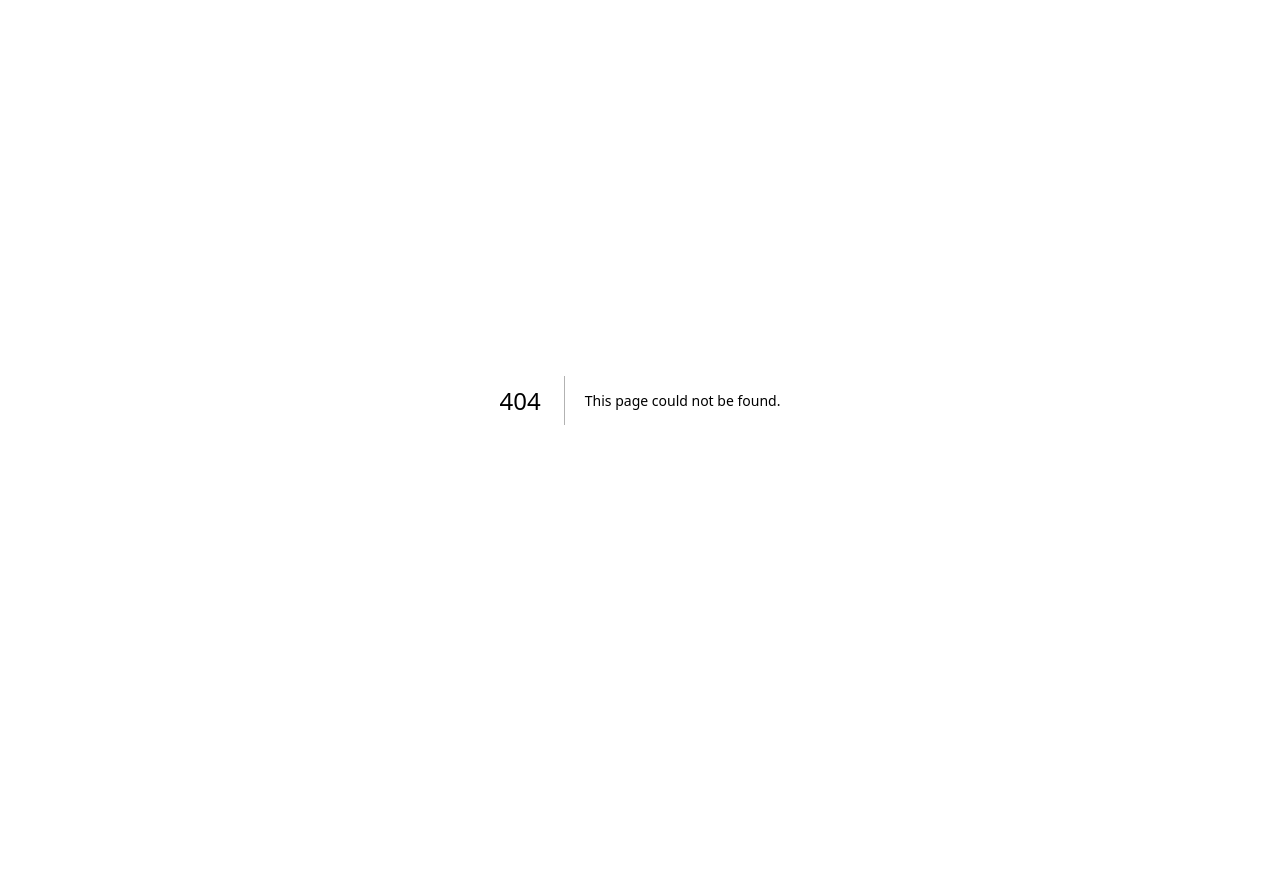
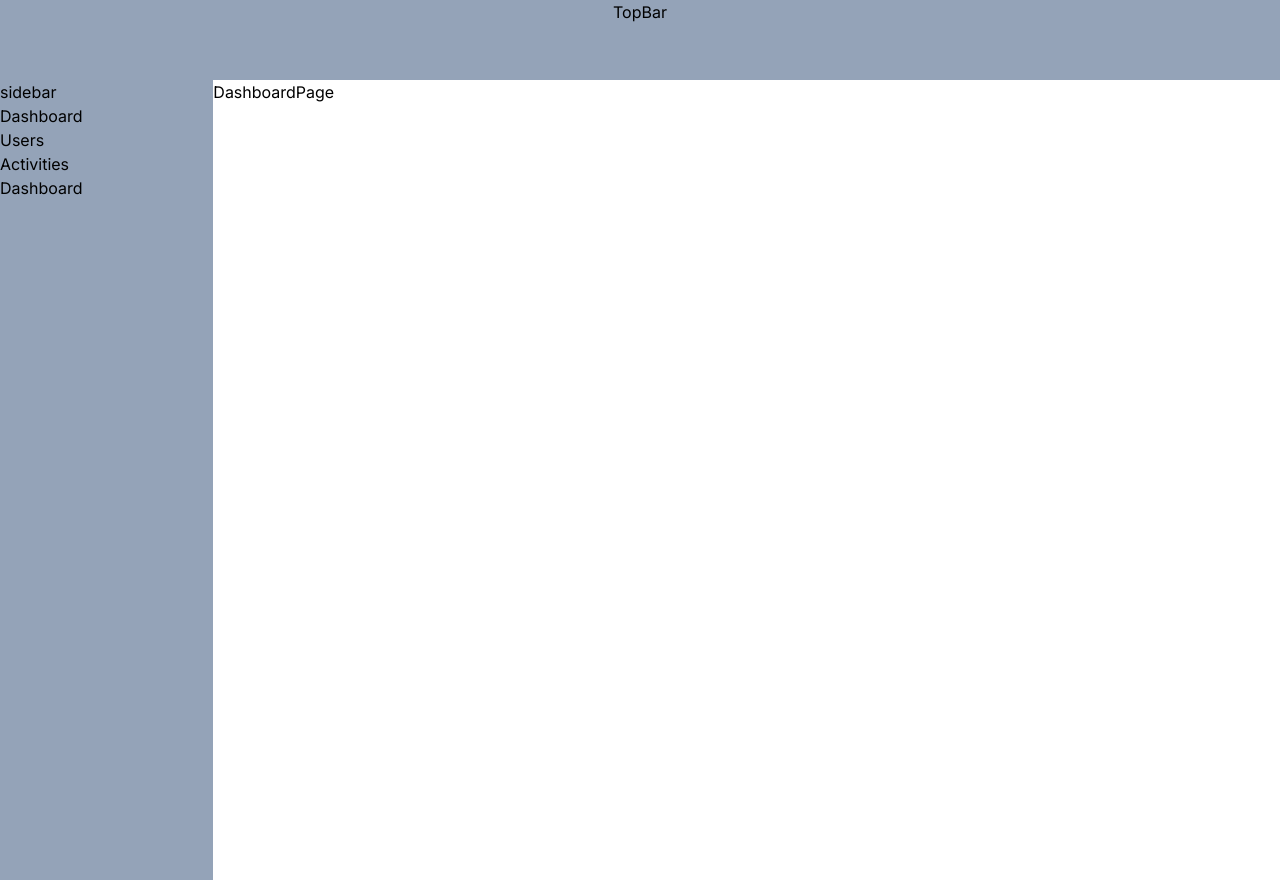
Before and after one commit to NishatTasnim00/Feed, a Next.js app: page /dashboard in a window 1280 px wide. Before the commit this address had no page. Before the commit the page ends 800 px from the top, so only its background shows below. Built offline with nearby package versions, Linux system fonts and the light colour scheme.

Commit message:
dashboard layout

```diff
--- /dev/null
+++ b/src/app/api/posts/[id]/route.js
@@ -0,0 +1,17 @@
+import Post from '@/models/Post';
+import connect from '@/utils/db';
+import { NextResponse } from 'next/server';
+
+export const GET = async ({ params }) => {
+	try {
+        console.log(params)
+		const { id } = params;
+        console.log(id)
+		await connect();
+		const posts = await Post.findOne({ _id: id });
+
+		return new NextResponse(JSON.stringify(posts), { status: 200 });
+	} catch (err) {
+		return new NextResponse('Database Error', { status: 500 });
+	}
+};
--- /dev/null
+++ b/src/app/dashboard/activities/page.js
@@ -0,0 +1,9 @@
+import React from 'react'
+
+const Activities = () => {
+  return (
+    <div>Activities</div>
+  )
+}
+
+export default Activities
--- /dev/null
+++ b/src/app/dashboard/layout.js
@@ -0,0 +1,21 @@
+import Sidebar from '@/components/Dashboard/Sidebar/Sidebar';
+import TopBar from '@/components/Dashboard/Topbar/Topbar';
+import React from 'react';
+
+const dashBoardLayout = ({ children }) => {
+	return (
+		<>
+			<div className="grid lg:grid-cols-12">
+				<div className="grid col-span-12">
+					<TopBar></TopBar>
+				</div>
+				<div className="grid col-span-2">
+					<Sidebar></Sidebar>
+				</div>
+				<div className="grid col-span-10">{children}</div>
+			</div>
+		</>
+	);
+};
+
+export default dashBoardLayout;
--- /dev/null
+++ b/src/app/dashboard/page.js
@@ -0,0 +1,11 @@
+import React from 'react'
+
+const DashboardPage = () => {
+  return (
+    <div>
+        <h1>DashboardPage</h1>
+    </div>
+  )
+}
+
+export default DashboardPage;
--- /dev/null
+++ b/src/app/dashboard/users/page.js
@@ -0,0 +1,9 @@
+import React from 'react'
+
+const Users = () => {
+  return (
+    <div>Users</div>
+  )
+}
+
+export default Users
--- /dev/null
+++ b/src/components/Dashboard/Sidebar/Sidebar.jsx
@@ -0,0 +1,45 @@
+import Link from 'next/link';
+import React from 'react'
+const Items = [
+	{
+		path: '/dashboard',
+		title: 'Dashboard',
+	},
+	{
+		path: '/dashboard/users',
+		title: 'Users',
+	},
+
+	{
+		path: '/dashboard/activities',
+		title: 'Activities',
+	},
+
+	{
+		path: '/dashboard',
+		title: 'Dashboard',
+	},
+];
+const Sidebar = () => {
+  return (
+		<>
+			<div className='min-h-screen bg-slate-400'
+
+            >
+                <h1>sidebar</h1>
+                <ul>{
+                    Items?.map(( {path, title} )=>(
+                        <li key={path}>
+                            <Link href={path}
+
+                            >{title}</Link>
+                        </li>
+                    ))
+                    }
+                </ul>
+            </div>
+		</>
+	);
+}
+
+export default Sidebar;
--- /dev/null
+++ b/src/components/Dashboard/Topbar/Topbar.jsx
@@ -0,0 +1,13 @@
+import React from 'react';
+
+const TopBar = () => {
+	return (
+		<>
+			<div className="h-20 bg-slate-400">
+				<h1 className='flex justify-center '>TopBar</h1>
+			</div>
+		</>
+	);
+};
+
+export default TopBar;
--- a/src/components/HomePage/postCard/SinglePost.jsx
+++ b/src/components/HomePage/postCard/SinglePost.jsx
@@ -23,7 +23,12 @@ const SinglePost = ({ post }) => {
 		setIsOpen(true);
 	}
 
-	const handleReact = () => {
+	const handleRemoveReaction = ()=>{
+
+
+	}
+
+	const handleReaction = () => {
 		setReact(!react);
 		const reaction = {
 			id,
@@ -110,12 +115,13 @@ const SinglePost = ({ post }) => {
 					/>
 					{react ? (
 						<AiFillHeart
+							onClick={() => handleRemoveReaction('tasnim@gmail.com')}
 							size={28}
 							className="hover:scale-125 duration-300 hover:text-red-400 hover:cursor-pointer text-red-500"
 						/>
 					) : (
 						<AiOutlineHeart
-							onClick={handleReact}
+							onClick={handleReaction}
 							size={28}
 							className="hover:scale-125 duration-300 hover:text-gray-400 hover:cursor-pointer"
 						/>
```
